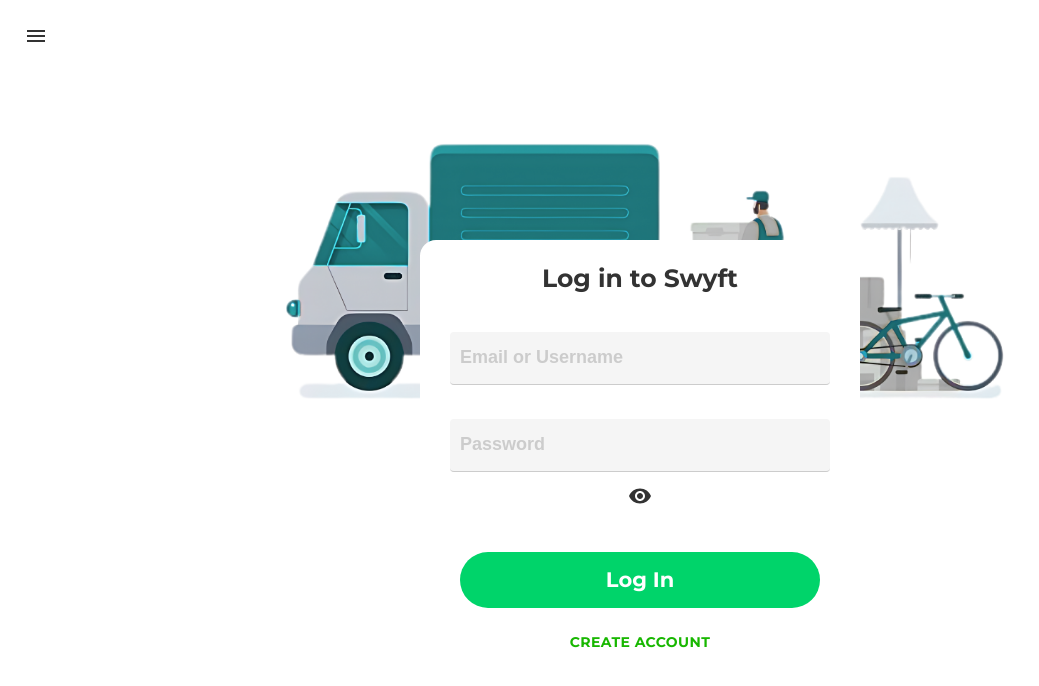
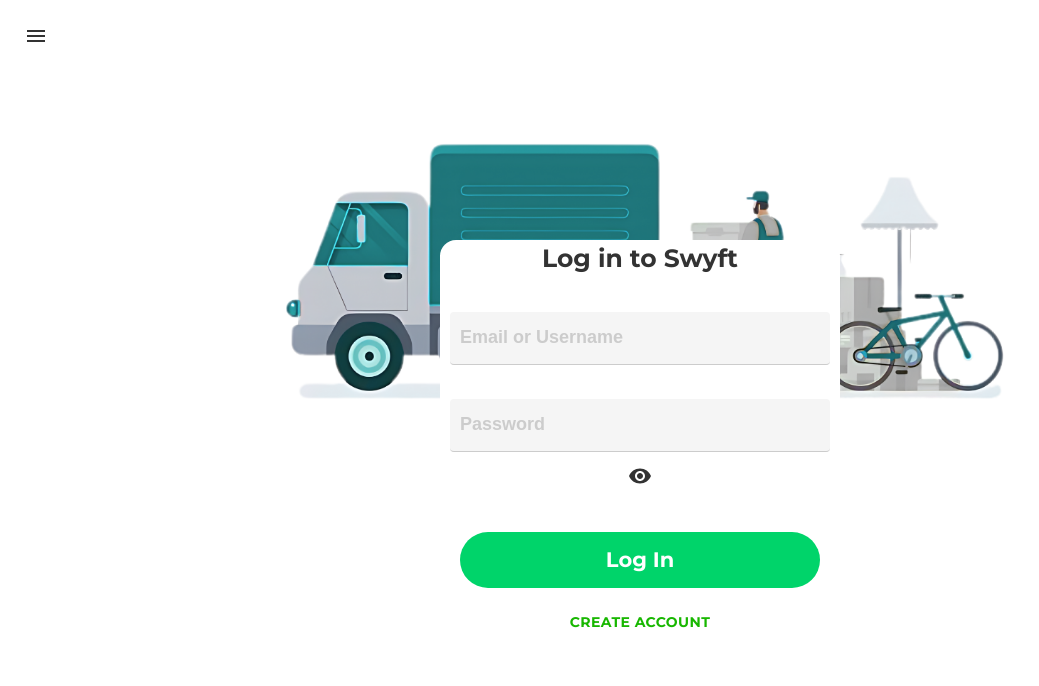
Before and after one commit to 4kClinton/Swyft, a React (Vite) app: page /login in a window 1280 px wide. Shown: the top 686 px of the page, without its empty margins (0-1039 px from the left). Built offline with nearby package versions, Linux system fonts and the light colour scheme; no server answers.

Commit message:
padding  login

```diff
--- a/src/Components/Navbar.jsx
+++ b/src/Components/Navbar.jsx
@@ -142,7 +142,7 @@ const Navbar = () => {
               </button>
             ) : (
               <Link onClick={toggleSidebar} to="/login">
-                <button className="login-button" style={{width:"120%",height:"unset"}}>Log In</button>
+                <button className="login-button" style={{width:"120%",height:"unset",fontSize:"large",}}>Log In</button>
               </Link>
             )}
           </div>
--- a/src/Styles/Login.css
+++ b/src/Styles/Login.css
@@ -54,7 +54,7 @@
   /* box-shadow: 0 4px 8px rgba(0, 0, 0, 0.1); */
   width: 100%;
   max-width: 400px;
-  padding: 20px;
+  /* padding: 20px; */
 
 }
 #login-section{
```
